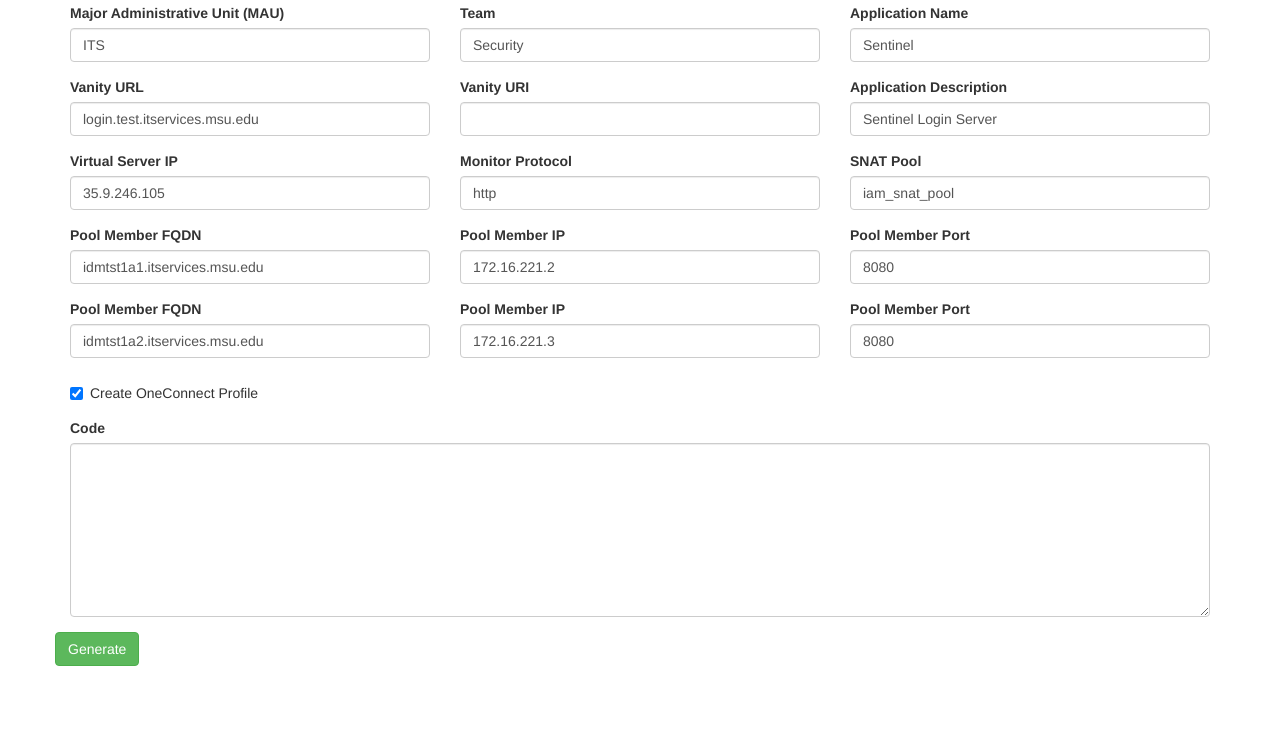
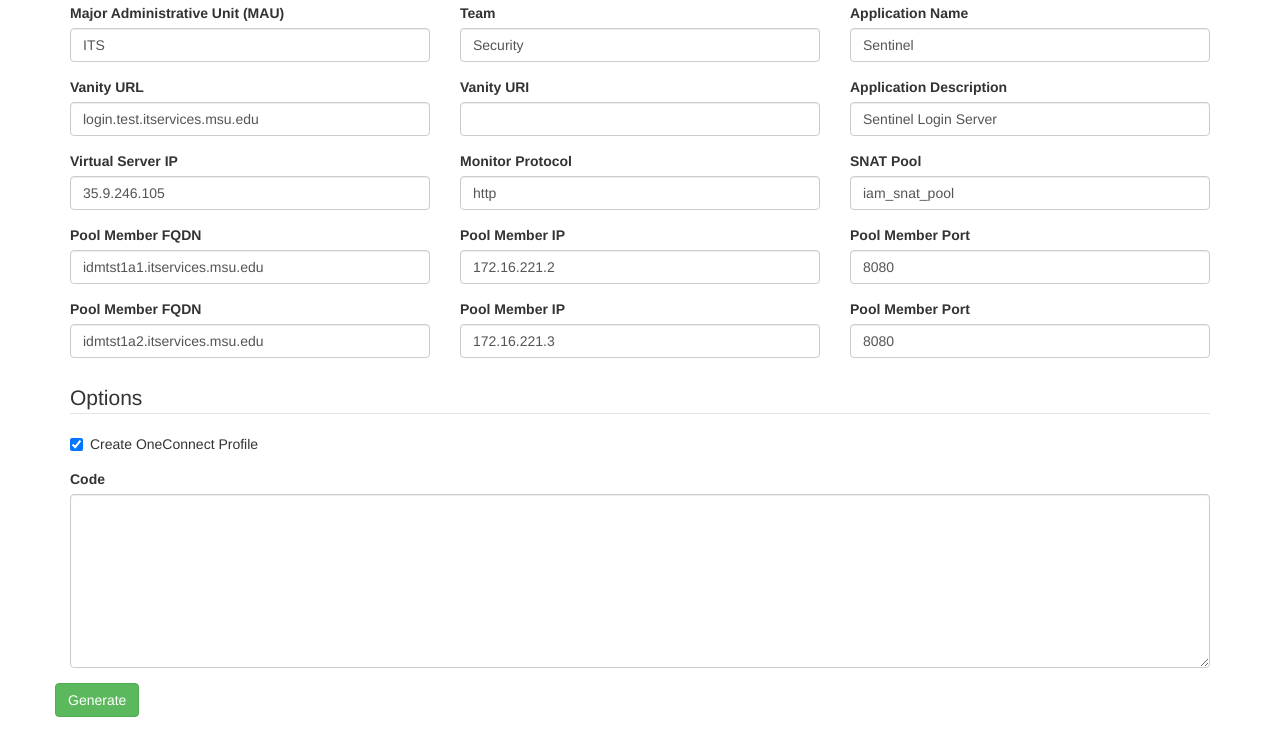
Before and after one commit to Michigan-State-University/draftsman-web, a website: page index.html in a window 1280 px wide. Shown: the part 57-800 px from the top of the page. Drawn offline with nearby package versions, Linux system fonts and the light colour scheme.

Commit message:
Add fieldset for options with title and set navbar title to page

```diff
--- a/index.html
+++ b/index.html
@@ -23,7 +23,7 @@
             <span class="icon-bar"></span>
             <span class="icon-bar"></span>
           </button>
-          <a class="navbar-brand" href="#">Draftsman</a>
+          <a class="navbar-brand" href="index.html">Draftsman</a>
         </div>
         <div id="navbar" class="navbar-collapse collapse">
           <ul class="nav navbar-nav">
@@ -139,9 +139,15 @@
           <div class="col-md-12">
             <div class="form-group">
               <div class="checkbox">
+                <fieldset>
+                  <legend>
+                      Options
+                  </legend>
                   <label>
                     <input type="checkbox" name="createOneConnect" id="createOneConnect" checked="true"> Create OneConnect Profile
                   </label>
+
+                </fieldset>
                 </div>
             </div>
           </div>
```
